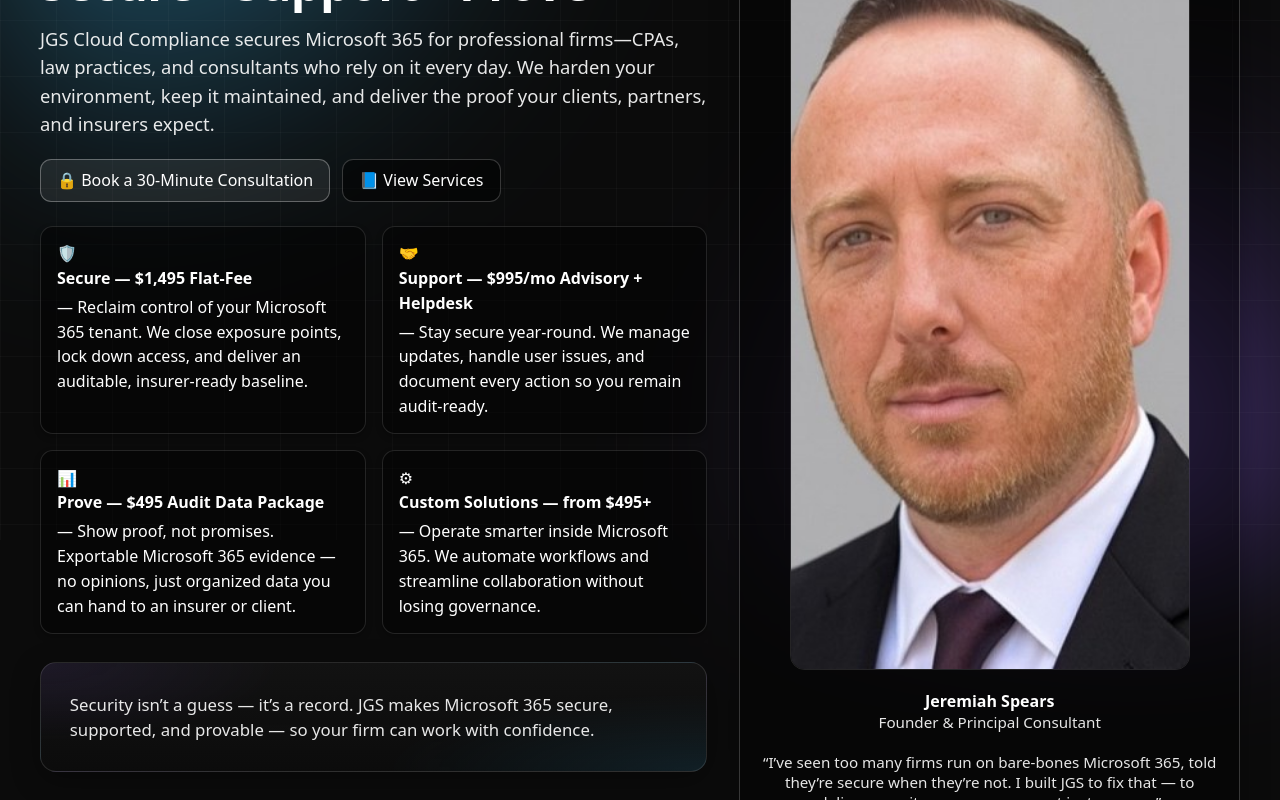
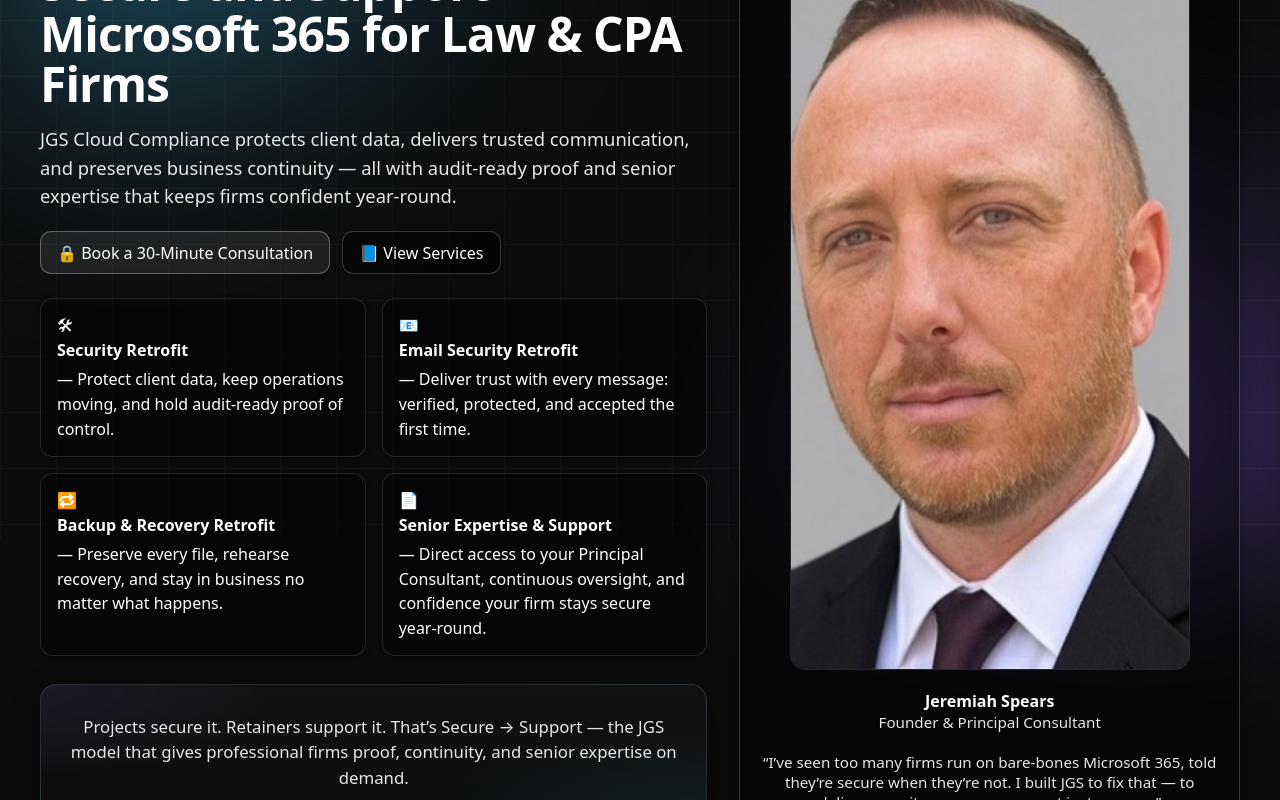
Before and after one commit to jspears80/jgs, a Next.js app: page / in a window 1280 px wide. Shown: the part 260-1060 px from the top of the page. Built offline with nearby package versions, Linux system fonts and the light colour scheme.

Commit message:
Refactor HomePage content and layout

```diff
--- a/app/page.tsx
+++ b/app/page.tsx
@@ -1,20 +1,18 @@
-// app/page.tsx
+'use client';
 import React from 'react';
 
 export default function HomePage() {
   return (
     <section className="section container">
       <div className="page home-grid">
-        {/* ===== LEFT COLUMN — HERO ===== */}
+        {/* ===== LEFT COLUMN — HERO / SUMMARY ===== */}
         <div>
           <span className="eyebrow">Consulting • Microsoft 365</span>
-          <h1 className="hero">Secure • Support • Prove</h1>
+          <h1 className="hero">Secure and Support — Microsoft 365 for Law &amp; CPA Firms</h1>
 
           <p className="lead" style={{ maxWidth: '68ch' }}>
-            JGS Cloud Compliance secures Microsoft 365 for professional firms—CPAs, law
-            practices, and consultants who rely on it every day. We harden your
-            environment, keep it maintained, and deliver the proof your clients, partners,
-            and insurers expect.
+            JGS Cloud Compliance protects client data, delivers trusted communication, and preserves business
+            continuity — all with audit-ready proof and senior expertise that keeps firms confident year-round.
           </p>
 
           <div
@@ -38,35 +36,27 @@ export default function HomePage() {
             </a>
           </div>
 
-          {/* ===== CONCISE SERVICE GRID ===== */}
+          {/* ===== PROOF GRID (Four-Card) ===== */}
           <div className="proofgrid">
             <div>
-              🛡️ <strong>Secure — $1,495 Flat-Fee</strong> — Reclaim control of your
-              Microsoft 365 tenant. We close exposure points, lock down access, and
-              deliver an auditable, insurer-ready baseline.
+              🛠 <strong>Security Retrofit</strong> — Protect client data, keep operations moving, and hold audit-ready proof of control.
             </div>
             <div>
-              🤝 <strong>Support — $995/mo Advisory + Helpdesk</strong> — Stay secure
-              year-round. We manage updates, handle user issues, and document every action
-              so you remain audit-ready.
+              📧 <strong>Email Security Retrofit</strong> — Deliver trust with every message: verified, protected, and accepted the first time.
             </div>
             <div>
-              📊 <strong>Prove — $495 Audit Data Package</strong> — Show proof, not
-              promises. Exportable Microsoft 365 evidence — no opinions, just organized
-              data you can hand to an insurer or client.
+              🔁 <strong>Backup &amp; Recovery Retrofit</strong> — Preserve every file, rehearse recovery, and stay in business no matter what happens.
             </div>
             <div>
-              ⚙ <strong>Custom Solutions — from $495+</strong> — Operate smarter inside
-              Microsoft 365. We automate workflows and streamline collaboration without
-              losing governance.
+              📄 <strong>Senior Expertise &amp; Support</strong> — Direct access to your Principal Consultant, continuous oversight, and confidence your firm stays secure year-round.
             </div>
           </div>
 
-          {/* ===== STRAPLINE ===== */}
+          {/* ===== CTA BAND ===== */}
           <div className="cta-band" style={{ marginTop: '1.75rem' }}>
-            <p className="lead" style={{ margin: 0, textAlign: 'left' }}>
-              Security isn’t a guess — it’s a record. JGS makes Microsoft 365 secure,
-              supported, and provable — so your firm can work with confidence.
+            <p className="lead" style={{ margin: 0, textAlign: 'center' }}>
+              Projects secure it. Retainers support it. That’s Secure → Support — the JGS model that gives professional
+              firms proof, continuity, and senior expertise on demand.
             </p>
           </div>
         </div>
@@ -93,17 +83,9 @@ export default function HomePage() {
               <div className="founder-title">Founder &amp; Principal Consultant</div>
             </div>
 
-            <p
-              style={{
-                fontSize: '.95rem',
-                opacity: 0.9,
-                marginTop: '.25rem',
-                maxWidth: '60ch',
-              }}
-            >
-              “I’ve seen too many firms run on bare-bones Microsoft 365, told they’re
-              secure when they’re not. I built JGS to fix that — to deliver security you
-              can prove, not just assume.”
+            <p style={{ fontSize: '.95rem', opacity: 0.9, marginTop: '.25rem', maxWidth: '60ch' }}>
+              “I’ve seen too many firms run on bare-bones Microsoft 365, told they’re secure when they’re not.
+              I built JGS to fix that — to deliver security you can prove, not just assume.”
             </p>
 
             <div className="founder-actions" style={{ justifyContent: 'center', marginTop: '.5rem' }}>
```
